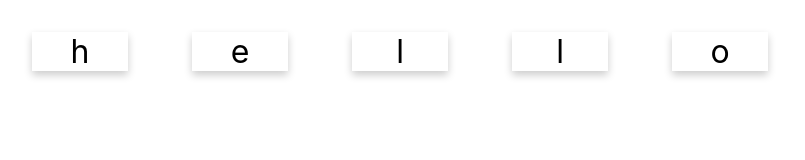
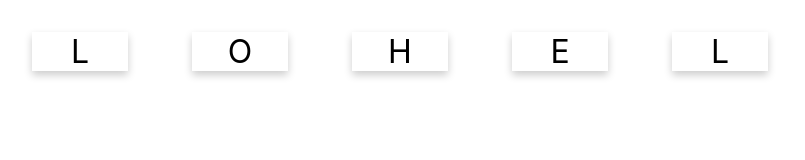
Before and after one commit to Jetnipat-c/3SA03-v1, a React (Create React App) app: page / in a window 1280 px wide. Shown: the top 160 px of the page, without its empty margins (0-805 px from the left). Built offline with nearby package versions, Linux system fonts and the light colour scheme.

Commit message:
check point 6

```diff
--- a/src/App.js
+++ b/src/App.js
@@ -14,4 +14,5 @@ class App extends Component {
  );
  }
 }
+
 export default App;
--- a/src/CharacterCard.js
+++ b/src/CharacterCard.js
@@ -2,7 +2,7 @@ import React, { Component } from 'react';
 import './App.css';
 
 export default class CharacterCard extends Component {
-    constructor(props){
+    constructor(props) {
         super(props)
         this.state = {
             active: false,
@@ -10,12 +10,18 @@ export default class CharacterCard extends Component {
     }
 
     activate = () => {
-        if(!this.state.active){
-        this.setState({active: true})
+        if (!this.state.active) {
+            this.props.activationHandler(this.props.value)
+            this.setState({ active: true })
         }
     }
-        render(){
-        let className = `card ${this.state.active ? 'activeCard': ''}`
+    componentDidUpdate(prevProps){
+        if(prevProps.attempt != this.props.attempt){
+        this.setState({active: false})
+        }
+       }
+    render() {
+        let className = `card ${this.state.active ? 'activeCard' : ''}`
         return (
             <div className={className} onClick={this.activate}>
                 {this.props.value}
--- a/src/WordCard.js
+++ b/src/WordCard.js
@@ -1,12 +1,54 @@
 import React, { Component } from 'react';
 import './App.css';
-import CharacterCard from './CharacterCard';
+import CharacterCard from './CharacterCard.js';
+import _ from 'lodash';
+const prepareStateFromWord = (given_word) => {
+    let word = given_word.toUpperCase()
+    let chars = _.shuffle(Array.from(word))
+    return {
+        word,
+        chars,
+        attempt: 1,
+        guess: [],
+        completed: false
+    }
+}
+
 export default class WordCard extends
     Component {
+    constructor(props) {
+        super(props);
+        this.state = {
+            attempt: '',
+        }
+    }
+    componentWillMount(){
+        let data = prepareStateFromWord(this.props.value);
+        this.setState({
+            word:data.word,
+            chars: data.chars,
+            attempt: data.attempt,
+            guess: data.guess,
+            completed: data.completed,
+        })
+    }
+    activationHandler = (c) => {
+        let guess = [...this.state.guess, c]
+        this.setState({ guess })
+        if (guess.length == this.state.chars.length) {
+            if (guess.join('').toString() == this.state.word) {
+                this.setState({ guess: [], completed: true })
+            } else {
+                this.setState({ guess: [], attempt: this.state.attempt + 1 })
+            }
+        }
+    }
     render() {
+        console.log(this.state);
         return (
             <div>
-    { Array.from(this.props.value).map((c, i) => <CharacterCard value={c} key={i}/>) }
+                {this.state.chars.map((c, i) => <CharacterCard value={c} key={i} attempt={this.state.attempt}
+                    activationHandler={this.activationHandler} />)}
             </div>
         );
     }
```
Lines whose indentation alone changed are shown as unchanged.
